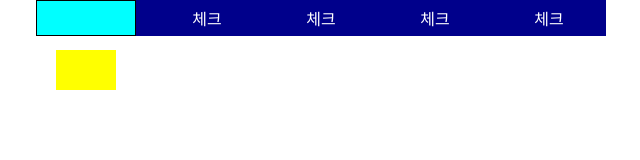
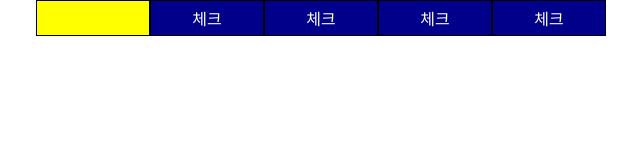
Before and after one commit to jo4086/Academy_assignment, a plain HTML site: page Tab/tab8.html in a window 1280 px wide. Shown: the whole page, without its empty margins (104-744 px from the left). Drawn offline with Linux system fonts and the light colour scheme.

Commit message:
과제업데이트

```diff
--- a/Tab/tab8.html
+++ b/Tab/tab8.html
@@ -35,63 +35,58 @@
             display: flex;
         }
         .bx {
-            width: 60px;
-            height: 40px;
+            box-sizing: border-box;
+            width: 114px;
+            height: 36px;
             background-color: yellow;
             position: absolute;
-            top:50px;
-            left: 20px;
-            transition: 1s;
+            top:0px;
+            left: 0px;
+            transition: 0.5s;
+            border: 1px solid black;
         }
         .B1:checked ~ .bx {
-            left: 200px;
-            transition: 1s;
+            left: 0px;
+            transition: 0.5s;
         }
         .B2:checked ~ .bx {
-            left: 300px;
-            transition: 1s;
+            left: 114px;
+            transition: 0.5s;
         }
         .B3:checked ~ .bx {
-            left: 400px;
-            transition: 1s;
+            left: 228px;
+            transition: 0.5s;
         }
         .B4:checked ~ .bx {
-            left: 500px;
-            transition: 1s;
+            left: 342px;
+            transition: 0.5s;
         }
         .B5:checked ~ .bx {
-            left: 600px;
-            transition: 1s;
+            left: 456px;
+            transition: 0.5s;
         }
         .B1 {
-            position: absolute;
-            left:100px;
+            left:00px;
         }
         .B2 {
-            position: absolute;
-            left:150px;
+            left:114px;
         }
         .B3 {
-            position: absolute;
-            left:200px;
+            left:228px;
         }
         .B4 {
-            position: absolute;
-            left:250px;
+            left:342px;
         }
         .B5 {
-            position: absolute;
-            left:300px;
+            left:456px;
         }
         .rd {
-            display: inline-block;
-            background-color: aqua;
-            width: 100px;
-            height: 36px;
+            /* background-color: aqua; */
+            position: absolute;
         }
         [type="radio"] {
             appearance: none;
-            width: 100px;
+            width: 114px;
             height: 36px;
             border: 1px solid black;
 
@@ -108,21 +103,25 @@
             left: 0;
         }
         .rd {
-            position: absolute;
-            left: 0px;
+            width: 114px;
         }
     </style>
     <div class="wrap">
     <label class="CBX" for="#t1">체크</label>
     <input class="rd B1" type="radio" name="버튼" id="t1">
+
     <label class="CBX" for="#t2">체크</label>
     <input class="rd B2" type="radio" name="버튼" id="t2">
+
     <label class="CBX" for="#t3">체크</label>
     <input class="rd B3" type="radio" name="버튼" id="t3">
+
     <label class="CBX" for="#t4">체크</label>
     <input class="rd B4" type="radio" name="버튼" id="t4">
+
     <label class="CBX" for="#t5">체크</label>
     <input class="rd B5" type="radio" name="버튼" id="t5">
+
     <div class="bx"></div>
 </div>
 </body>
```
